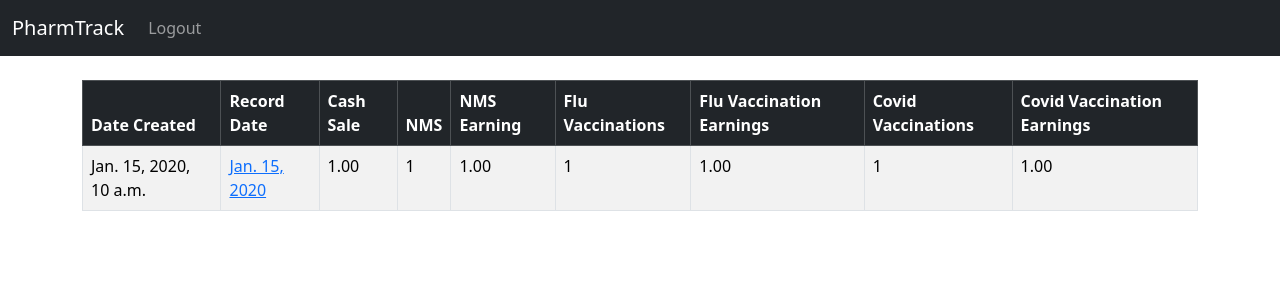
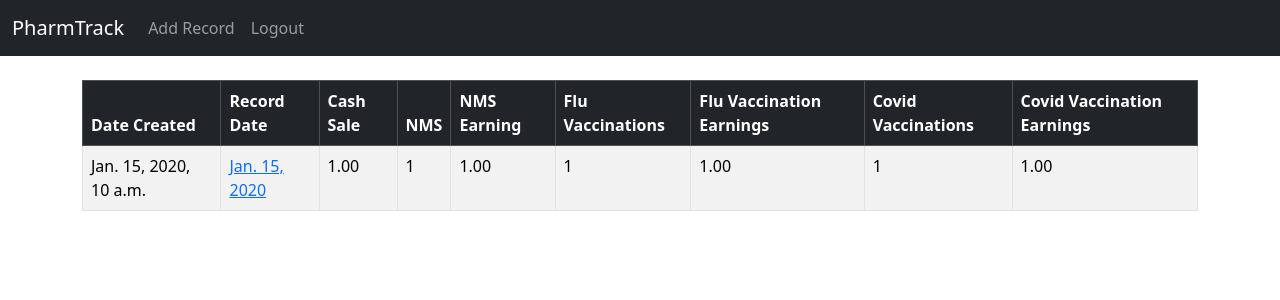
Before and after one commit to kevalpancholi/Django_CRM, a Django app: page / in a window 1280 px wide. Shown: the top 300 px of the page. Run offline with Django 4.2, Linux system fonts and the light colour scheme; a user stored in the database is signed in; tables that the repository leaves empty hold one stand-in row (values such as "Sample post").

Commit message:
Added add record button in navbar once logged in

```diff
--- /dev/null
+++ b/website/templates/add_record.html
@@ -0,0 +1,6 @@
+{% extends 'base.html' %}
+{% block content %}
+
+<h1>Add Record</h1>
+
+{% endblock %}
--- a/website/templates/navbar.html
+++ b/website/templates/navbar.html
@@ -10,6 +10,10 @@
         <ul class="navbar-nav me-auto mb-2 mb-lg-0">
 
           {% if user.is_authenticated %}
+          <li class="nav-item">
+            <a class="nav-link" href="{% url 'add_record' %}">Add Record</a>
+          </li>
+
           <li class="nav-item">
             <a class="nav-link" href="{% url 'logout' %}">Logout</a>
           </li>
--- a/website/urls.py
+++ b/website/urls.py
@@ -9,4 +9,5 @@ urlpatterns = [
     path('register/', views.register_user, name='register'),
     path('record/<int:pk>', views.day_record, name='record'),
     path('delete_record/<int:pk>', views.delete_record, name='delete_record'),
+    path('add_record/', views.add_record, name='add_record'),
 ]
--- a/website/views.py
+++ b/website/views.py
@@ -83,3 +83,6 @@ def delete_record(request, pk):
     else:
         messages.success(request, "You must login to delete that record!")
         return redirect('home')
+
+def add_record(request):
+    return render(request, 'add_record.html', {})
```
